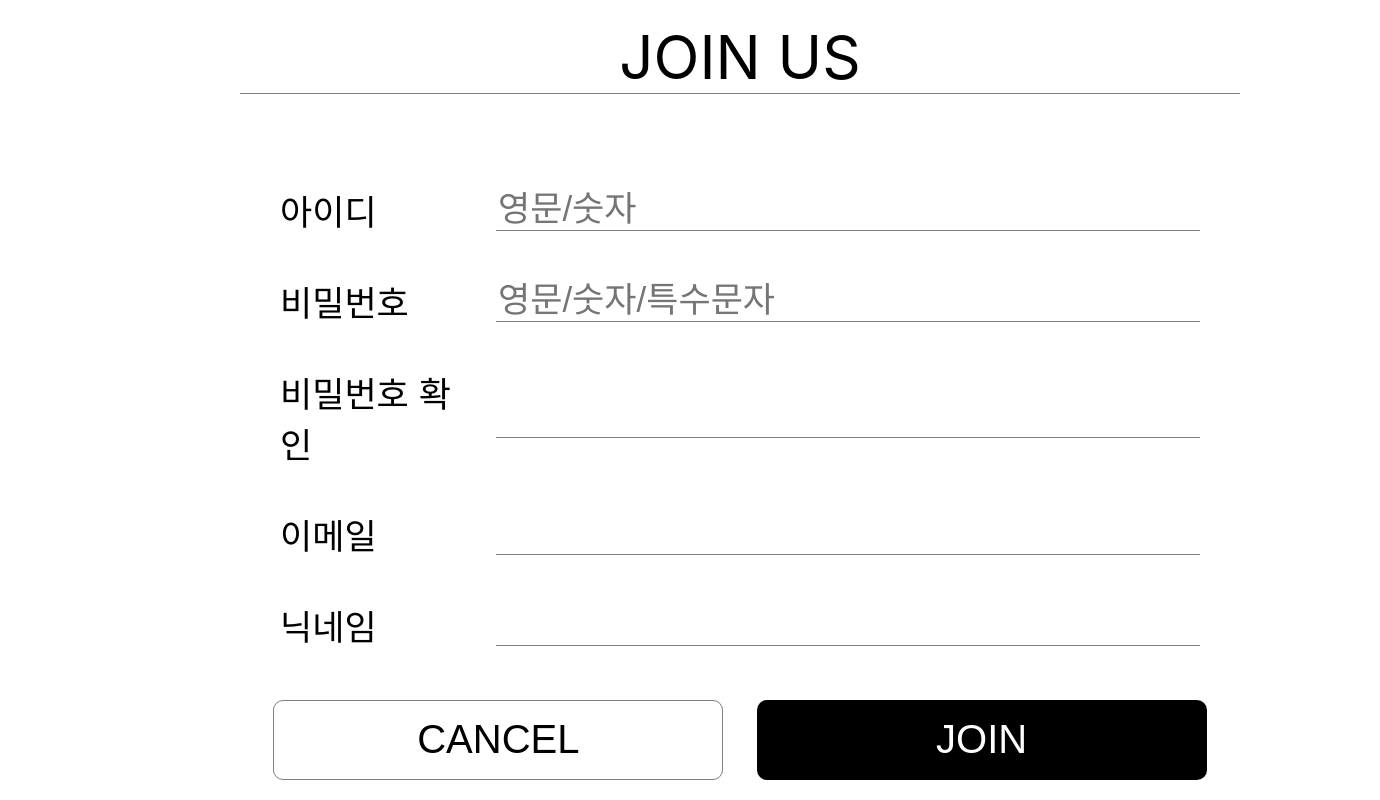
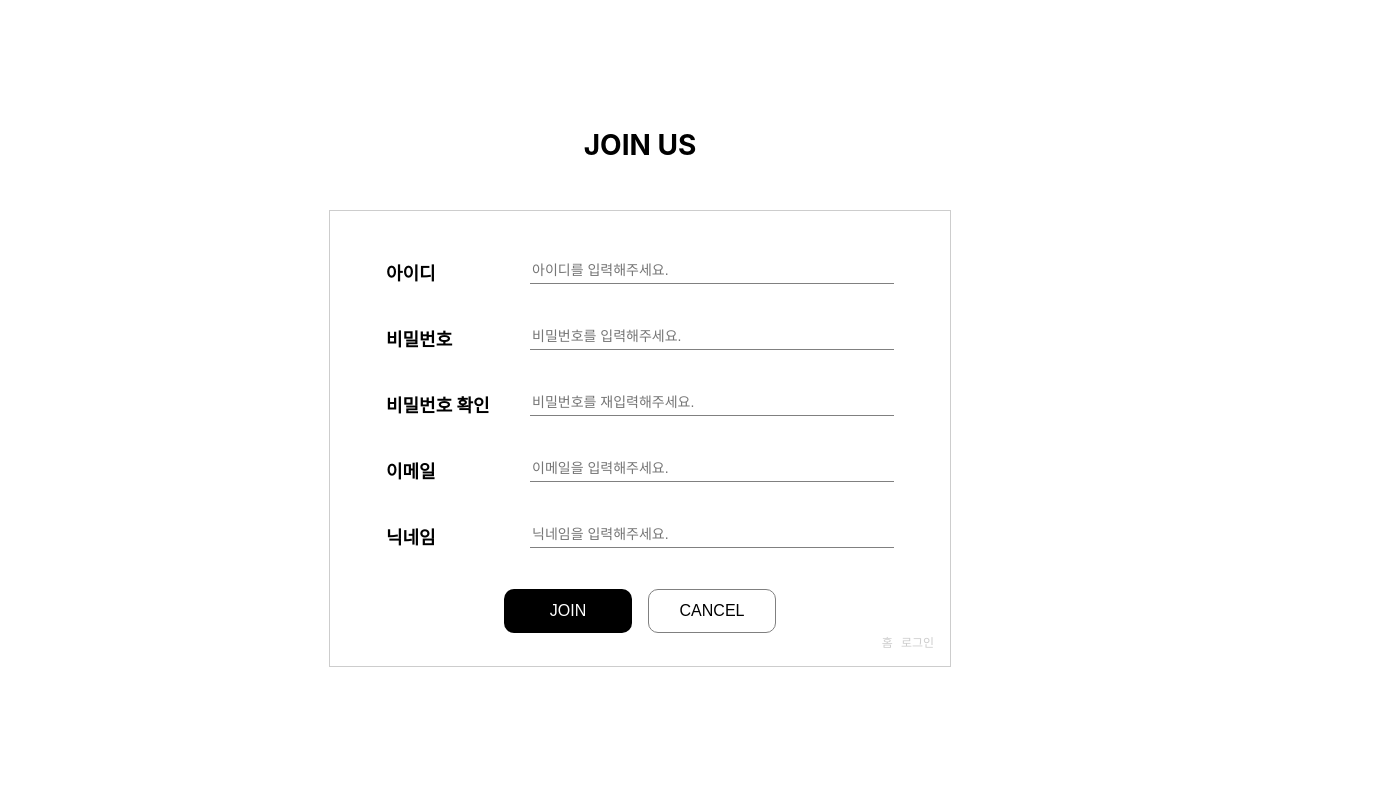
Before and after one commit to YoonKeumJae/BlogProject-client, a React (Create React App) app: page /auth/signup in a window 1280 px wide. Shown: the whole page, 1380 px wide, since content can reach past the window. Built offline with nearby package versions, Linux system fonts and the light colour scheme; no server answers.

Commit message:
[Fix] UI 수정

```diff
--- a/src/pages/SignIn.js
+++ b/src/pages/SignIn.js
@@ -4,16 +4,13 @@ import styled from 'styled-components';
 
 const StyledLoginPage = styled.div`
   .wrapper {
+    padding-top: 128px;
+
     display: flex;
     flex-direction: column;
     align-items: center;
-    justify-content: center;
-    place-items: center;
-    width: 100%;
-    height: 100vh;
 
     .title {
-      font-weight: 600;
       margin-bottom: 48px;
     }
 
@@ -145,6 +142,7 @@ const SignInPage = () => {
             <button className='loginBtn'>LOGIN</button>
           </form>
           <div className='finder'>
+            <Link to='/'>홈</Link>
             <Link to='findId'>아이디 찾기</Link>
             <Link to='findPwd'>비밀번호 찾기</Link>
             <Link to='/auth/signup'>회원가입</Link>
--- a/src/pages/SignUp.js
+++ b/src/pages/SignUp.js
@@ -1,117 +1,141 @@
+import { Link } from 'react-router-dom';
 import styled from 'styled-components';
 
 const StyledSignupPage = styled.div`
-  margin: 0px;
-  box-sizing: border-box;
-
   .wrapper {
-    width: 100vw;
-    height: 100vh;
+    padding-top: 128px;
 
     display: flex;
     flex-direction: column;
     align-items: center;
-    justify-content: center;
-  }
+
     .title {
-    width: 1000px;
-    font-size: 60px;
-    border-bottom: 1px solid gray;
-    display: flex;
-    flex-direction: row;
-    align-items: center;
-    justify-content: center;
-    margin-bottom: 50px;
+      margin-bottom: 48px;
     }
 
     .container {
       display: flex;
-    flex-direction: column;
-    align-items: center;
-    justify-content: center;
-  }
-  .container__form {
-    width: 1000px;
-  }
+      border: 1px solid #cdcdcd;
+      padding: 48px 16px 16px;
 
       .inputform {
         display: flex;
         flex-direction: row;
         justify-content: space-between;
         align-items: center;
-    margin: 40px 40px;
+        margin: 40px;
+
+        &:first-child {
+          margin-top: 0;
         }
+      }
+
       .inputName {
-    width: 190px;
-    font-size: 35px;
+        width: 144px;
+        font-size: 18px;
       }
 
       input {
-    font-size: 35px;
-    width: 700px;
+        font-size: 16px;
+        width: 360px;
         border: none;
         border-bottom: 1px solid gray;
+        padding-bottom: 4px;
+
+        &:focus {
+          outline: none;
         }
+
+        &::placeholder {
+          font-size: 14px;
+        }
+      }
+
       .buttonContainer {
         display: flex;
         flex-direction: row;
-    justify-content: space-evenly;
+        justify-content: center;
         align-items: center;
-    margin-top: 50px;
+        margin-top: 36px;
+        gap: 16px;
       }
       .cancelBtn {
         background-color: white;
         color: black;
         border-radius: 10px;
         border: 1px solid gray;
-    width: 450px;
-    height: 80px;
-    font-size: 40px;
+        width: 128px;
+        height: 44px;
+        font-size: 16px;
       }
       .joinBtn {
         background-color: black;
         color: white;
         border-radius: 10px;
         border: none;
-    width: 450px;
-    height: 80px;
-    font-size: 40px;
+        width: 128px;
+        height: 44px;
+        font-size: 16px;
+      }
+
+      .buttons {
+        display: flex;
+        justify-content: end;
+        gap: 8px;
+
+        button {
+          font-size: 12px;
+          color: #cdcdcd;
+          &:hover {
+            color: #000000;
+          }
+        }
+      }
+    }
   }
 `;
 
 const SignUpPage = () => (
   <StyledSignupPage>
     <div className='wrapper'>
-      <div className='title'>JOIN US</div>
+      <h1 className='title'>JOIN US</h1>
       <div className='container'>
         <form className='container__form'>
           <div className='inputform'>
-            <span className='inputName'>아이디</span>
-            <input type='text' placeholder='영문/숫자' />
+            <h4 className='inputName'>아이디</h4>
+            <input type='text' placeholder='아이디를 입력해주세요.' />
           </div>
           <div className='inputform'>
-            <span className='inputName'>비밀번호</span>
-            <input type='password' placeholder='영문/숫자/특수문자' />
+            <h4 className='inputName'>비밀번호</h4>
+            <input type='password' placeholder='비밀번호를 입력해주세요.' />
           </div>
           <div className='inputform'>
-            <span className='inputName'>비밀번호 확인</span>
-            <input type='password' />
+            <h4 className='inputName'>비밀번호 확인</h4>
+            <input type='password' placeholder='비밀번호를 재입력해주세요.' />
           </div>
           <div className='inputform'>
-            <span className='inputName'>이메일</span>
-            <input type='email' />
+            <h4 className='inputName'>이메일</h4>
+            <input type='email' placeholder='이메일을 입력해주세요.' />
           </div>
           <div className='inputform'>
-            <span className='inputName'>닉네임</span>
-            <input type='text' />
+            <h4 className='inputName'>닉네임</h4>
+            <input type='text' placeholder='닉네임을 입력해주세요.' />
           </div>
           <div className='buttonContainer'>
+            <button type='button' className='joinBtn'>
+              JOIN
+            </button>
             <button type='button' className='cancelBtn'>
               CANCEL
             </button>
-            <button type='button' className='joinBtn'>
-              JOIN
-            </button>
+          </div>
+          <div className='buttons'>
+            <Link to='/'>
+              <button>홈</button>
+            </Link>
+            <Link to='/auth/signin'>
+              <button>로그인</button>
+            </Link>
           </div>
         </form>
       </div>
```
Lines whose indentation alone changed are shown as unchanged.
